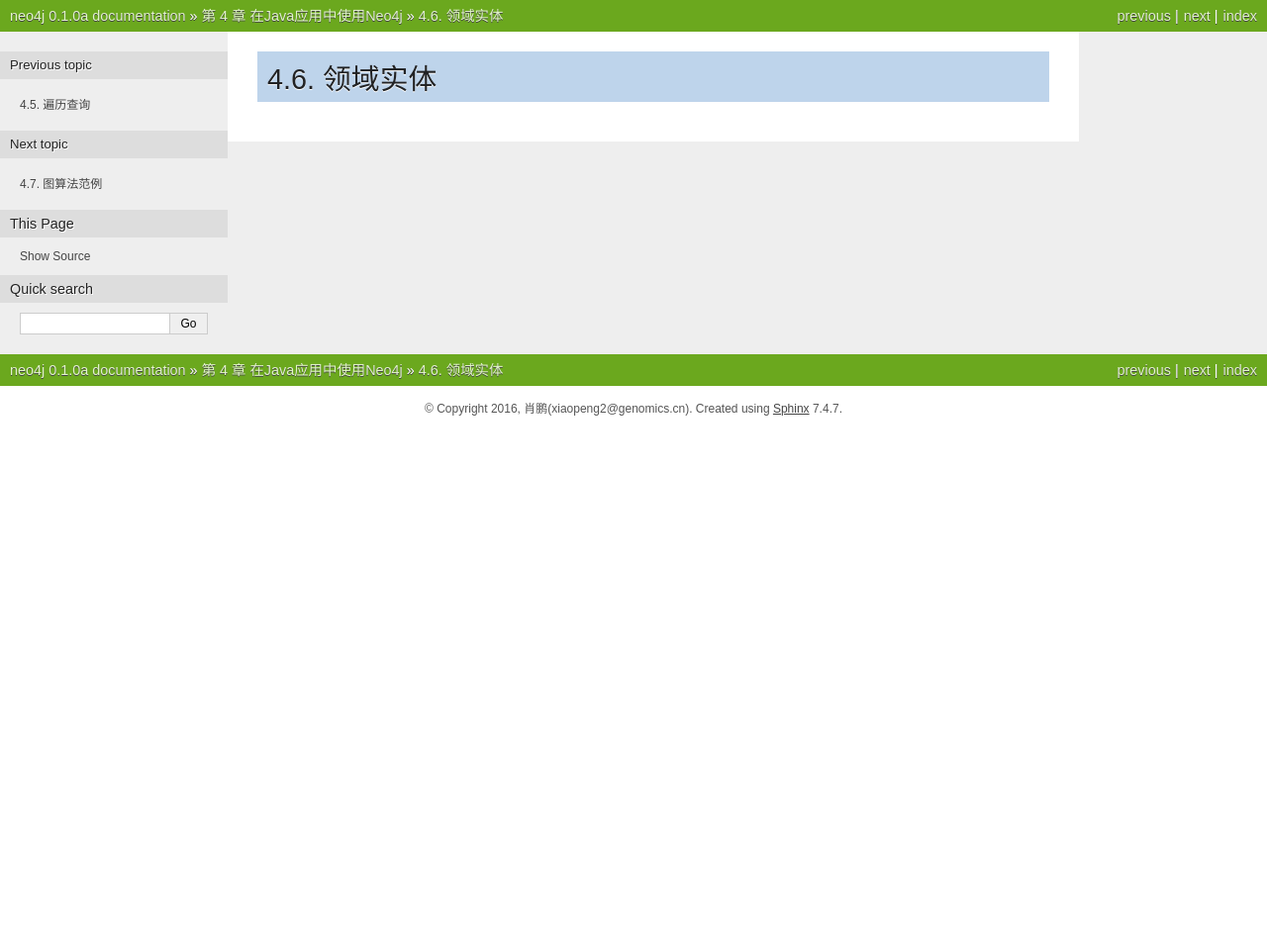
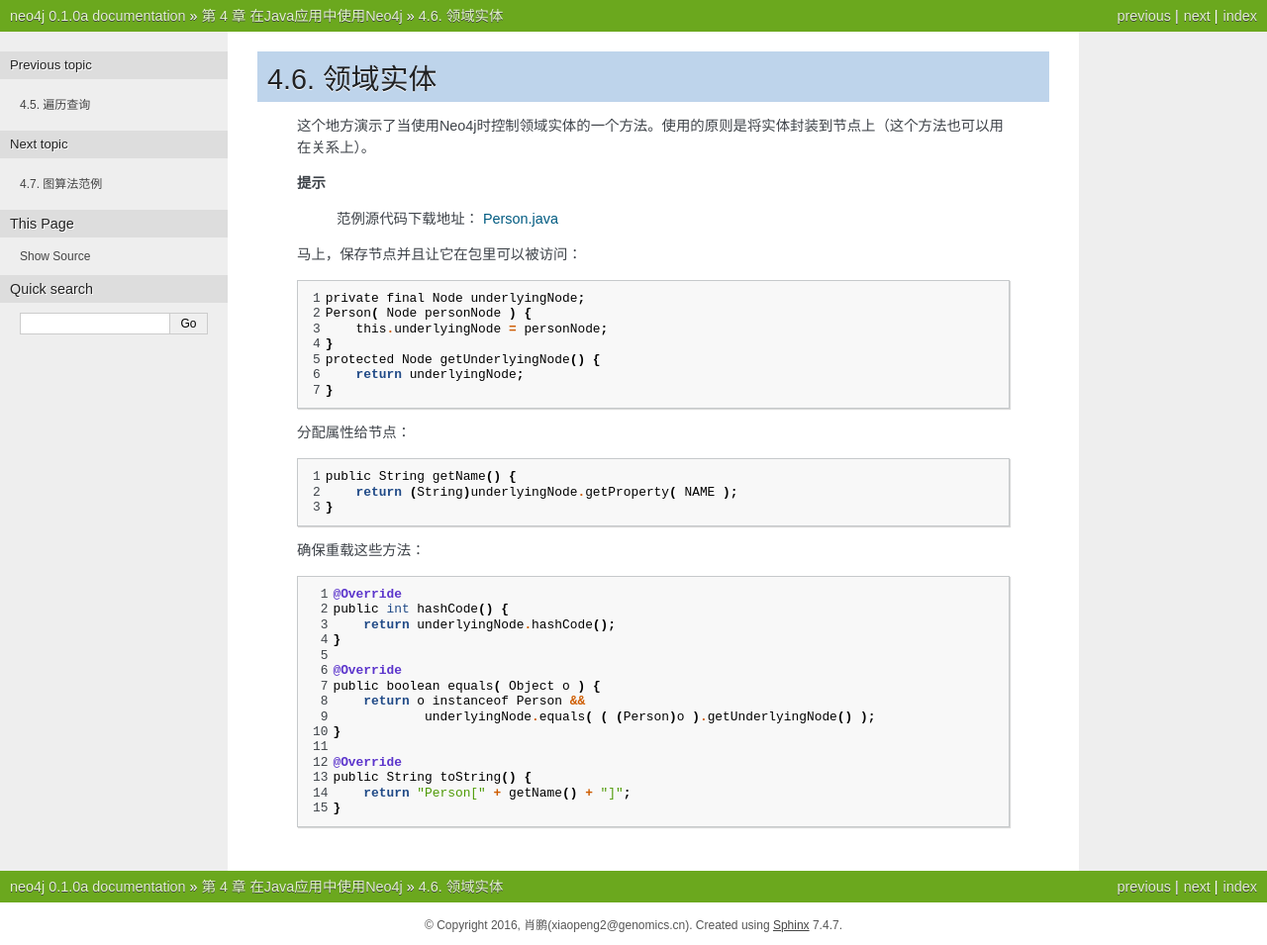
Before and after one commit to PaddyXiao/neo4j-docs, a Sphinx documentation site: the page built from docs/source/chapter4/chapter4_6.rst, in a window 1280 px wide. Shown: the whole page at 99% size. Built offline with Sphinx 7.4.7, drawn with Linux system fonts in a browser that asks for light colours; before the commit the page ends 900 px from its top, so only the background shows below that.

Commit message:
add chapter4.6

```diff
--- a/docs/source/chapter4/chapter4_6.rst
+++ b/docs/source/chapter4/chapter4_6.rst
@@ -1,2 +1,53 @@
+.. _chapter4_6_index:
+
 4.6. 领域实体
 ==================================
+
+    这个地方演示了当使用Neo4j时控制领域实体的一个方法。使用的原则是将实体封装到节点上（这个方法也可以用在关系上）。
+
+    **提示**
+
+        范例源代码下载地址： `Person.java <https://github.com/neo4j/community/blob/1.8/embedded-examples/src/main/java/org/neo4j/examples/socnet/Person.java>`_
+
+    马上，保存节点并且让它在包里可以被访问：
+
+    .. code-block:: python
+        :linenos:
+
+        private final Node underlyingNode;
+        Person( Node personNode ) {
+            this.underlyingNode = personNode;
+        }
+        protected Node getUnderlyingNode() {
+            return underlyingNode;
+        }
+
+    分配属性给节点：
+
+    .. code-block:: python
+        :linenos:
+
+        public String getName() {
+            return (String)underlyingNode.getProperty( NAME );
+        }
+
+    确保重载这些方法：
+
+    .. code-block:: python
+        :linenos:
+
+        @Override
+        public int hashCode() {
+            return underlyingNode.hashCode();
+        }
+
+        @Override
+        public boolean equals( Object o ) {
+            return o instanceof Person &&
+                    underlyingNode.equals( ( (Person)o ).getUnderlyingNode() );
+        }
+
+        @Override
+        public String toString() {
+            return "Person[" + getName() + "]";
+        }
```
Also changed, not shown: docs/source/chapter4/chapter4_5.rst (+12 -12 lines), 9 other files.
